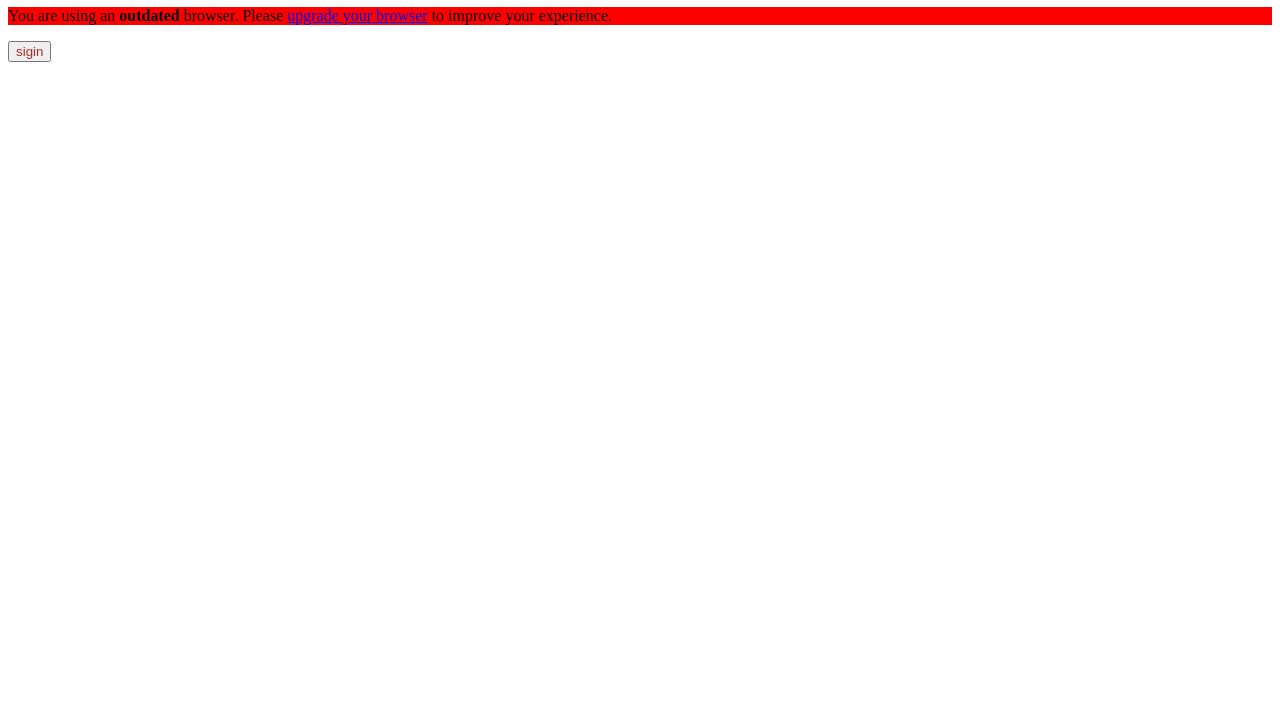
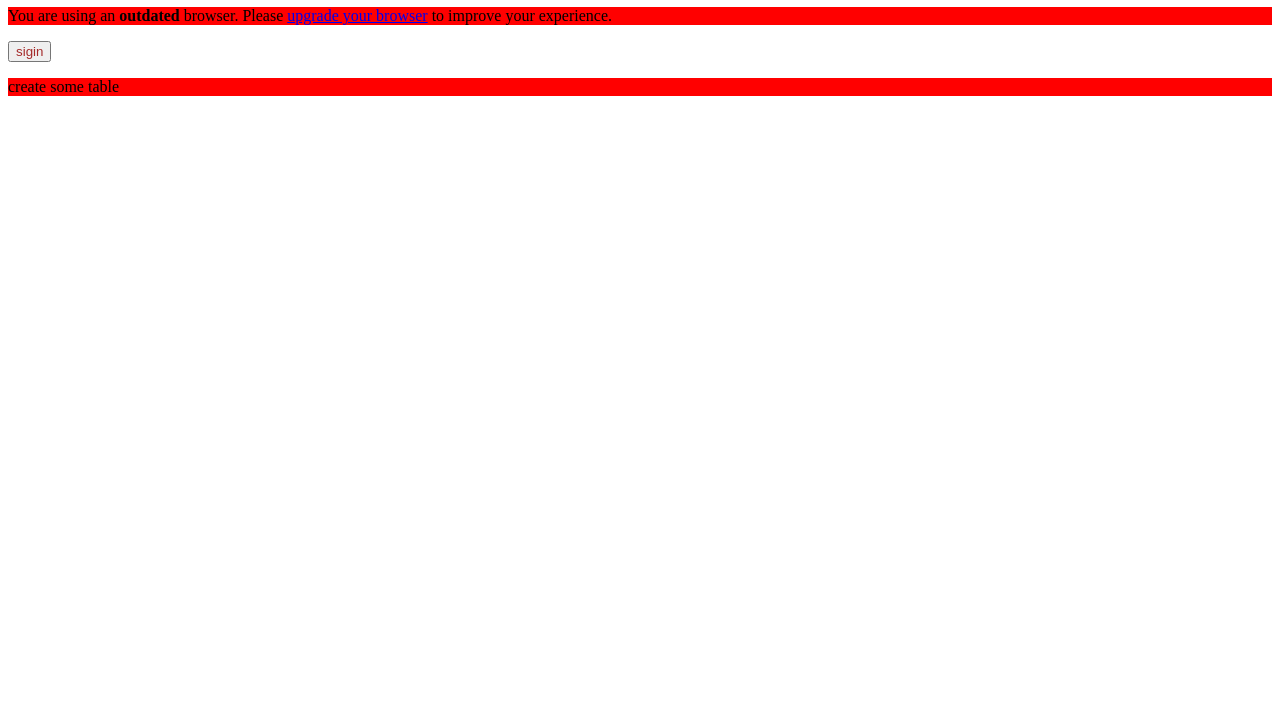
Before and after one commit to JeevanMali24/git_demo, a plain HTML site: page index.html in a window 1280 px wide. Shown: the part 73-800 px from the top of the page. Drawn offline with Linux system fonts and the light colour scheme.

Commit message:
added div

```diff
--- a/index.html
+++ b/index.html
@@ -21,7 +21,9 @@
       <a href="#">upgrade your browser</a> to improve your experience.
     </p>
     <button>sigin</button>
-
+      <div>
+        <p>create some table</p>
+      </div>
     <script src="" async defer></script>
   </body>
 </html>
```
